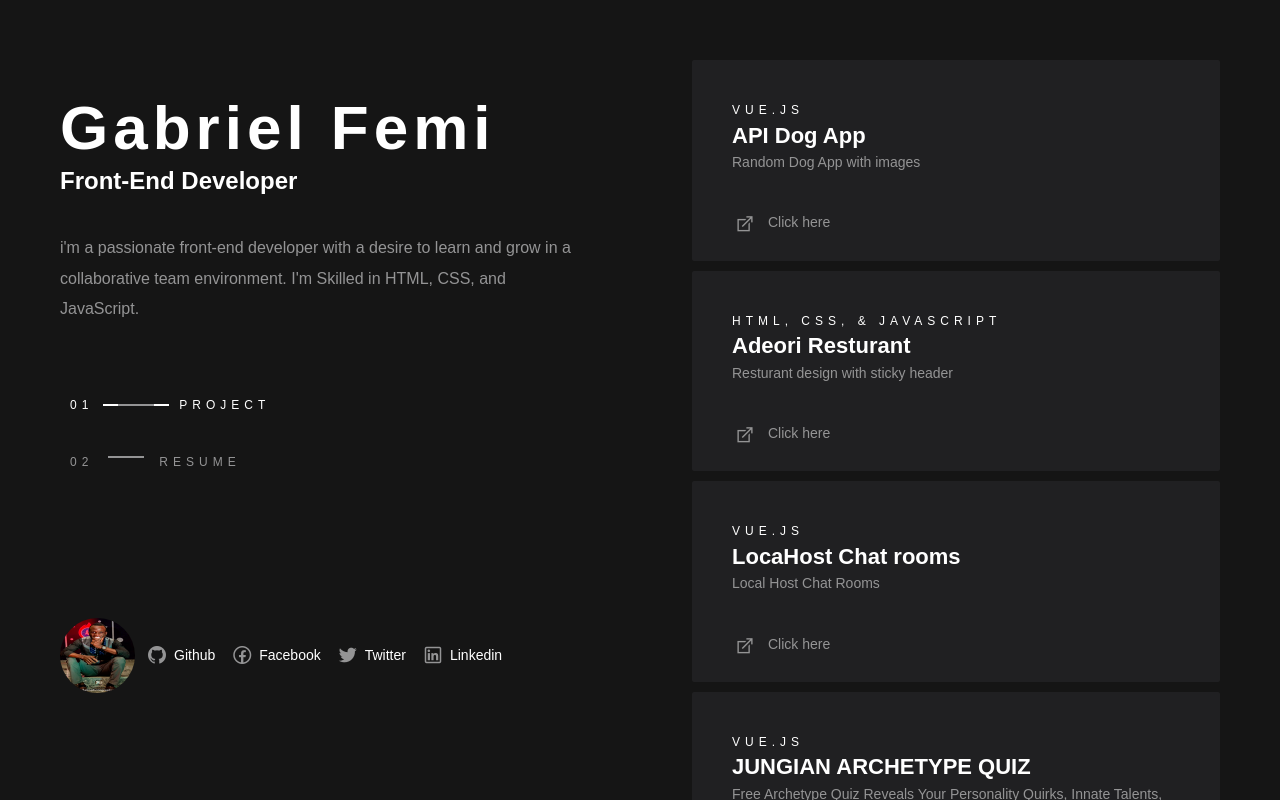
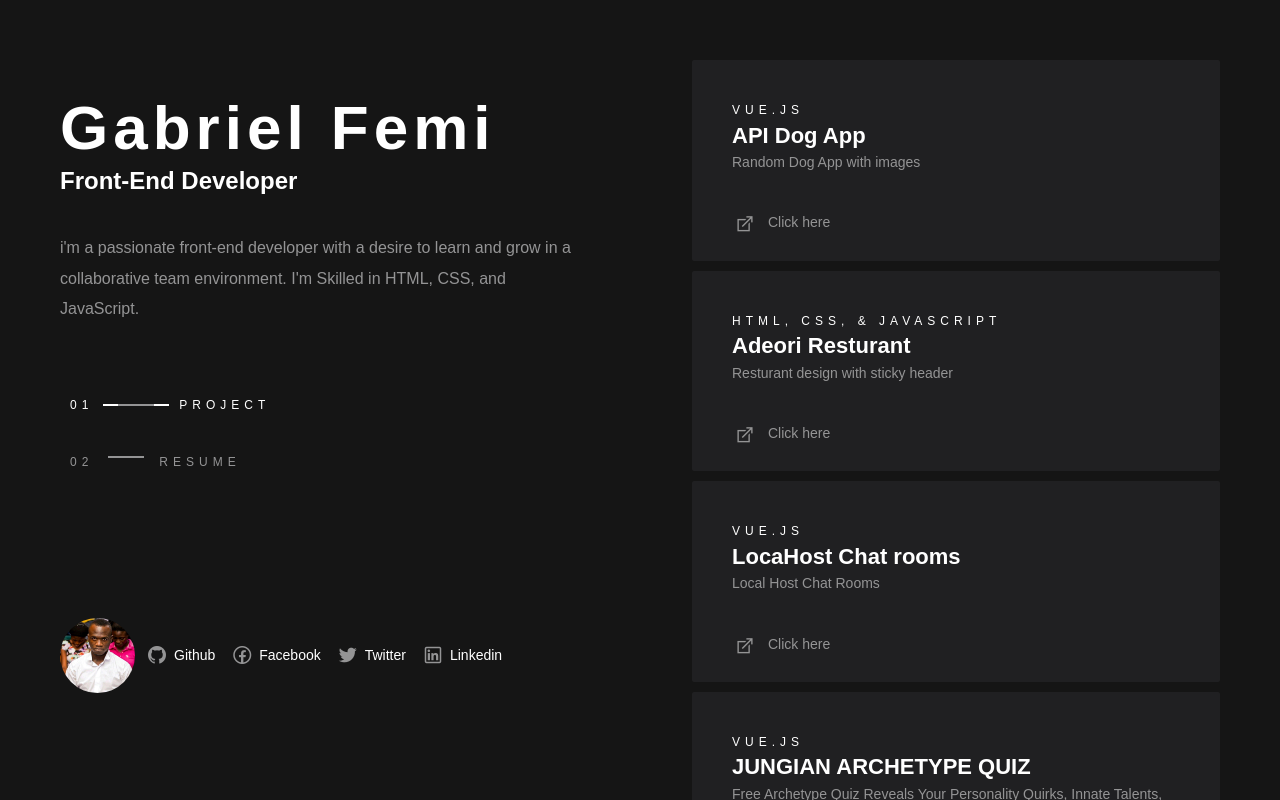
Before and after one commit to femigabriel/my-website, a Vue app: page / in a window 1280 px wide. Built offline with nearby package versions, Linux system fonts and the light colour scheme; a web font is replaced by a local one.

Commit message:
first commit

```diff
--- a/src/components/Profile.vue
+++ b/src/components/Profile.vue
@@ -38,7 +38,7 @@
     </div>
     <div class="lower-content">
       <div class="profile-pics flex">
-        <img src="../images/mypics4.png" alt="" />
+        <img src="../images/LIN.jpg" alt="" />
         <div class="socials flex">
           <i class="lab la-github"></i>
           <a href="https://github.com/femigabriel">Github</a>
```
Also changed, not shown: src/images/LIN.jpg (added).
